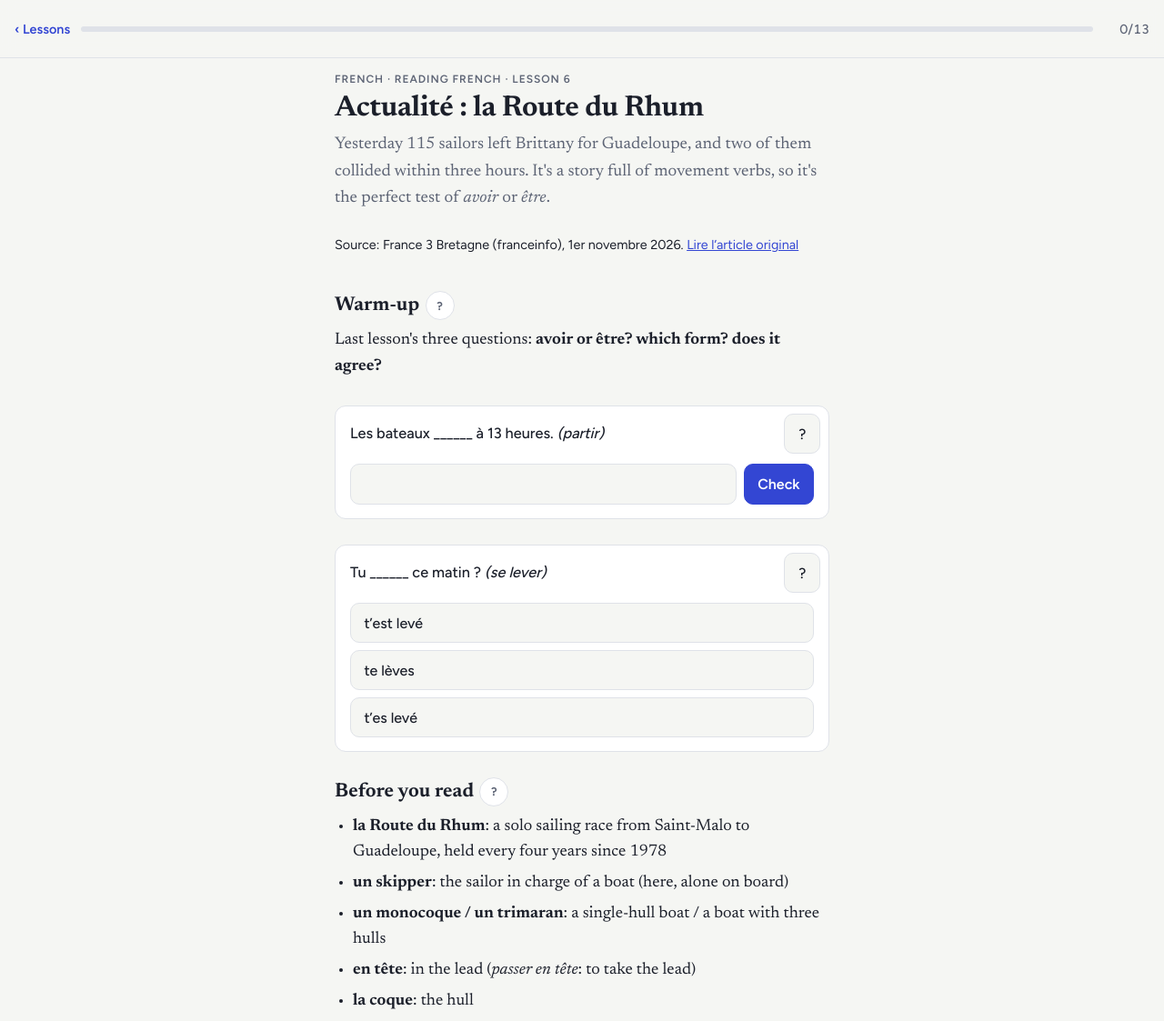
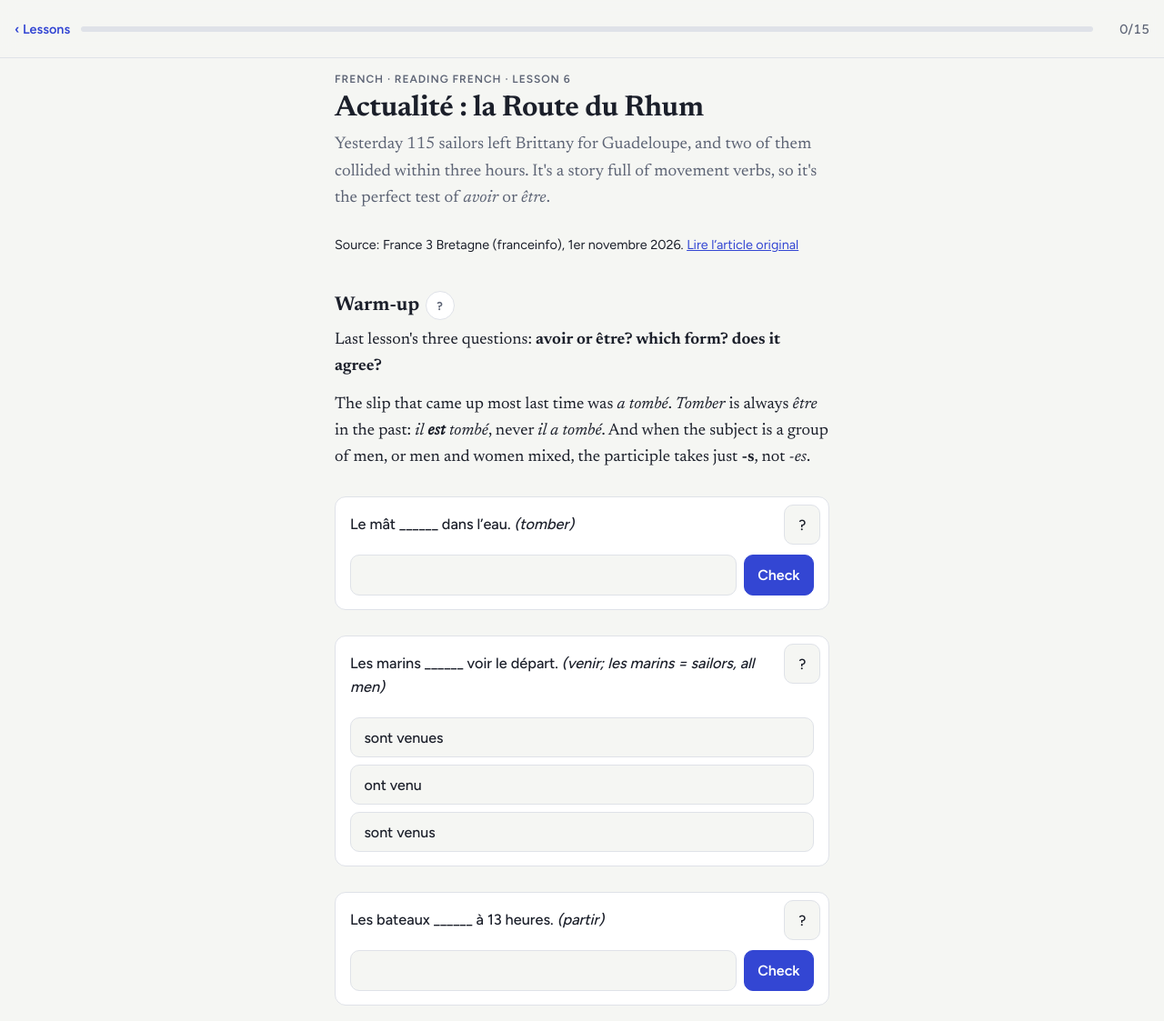
Before and after one commit to fbardolph/learn, a plain HTML site: page content/languages/french/reading/lessons/06-route-du-rhum.html in a window 1280 px wide. Shown: the top 1123 px of the page at 91% size. Drawn offline with nearby package versions, Linux system fonts and the light colour scheme.

Commit message:
Update lessons 2026-11-05

```diff
--- a/content/languages/french/reading/lessons/06-route-du-rhum.html
+++ b/content/languages/french/reading/lessons/06-route-du-rhum.html
@@ -38,7 +38,20 @@
   <section>
     <h2>Warm-up</h2>
     <p>Last lesson's three questions: <strong>avoir or être? which form? does it agree?</strong></p>
+    <p>The slip that came up most last time was <em>a tombé</em>. <em>Tomber</em> is always <em>être</em> in the past: <em>il <strong>est</strong> tombé</em>, never <em>il a tombé</em>. And when the subject is a group of men, or men and women mixed, the participle takes just <strong>-s</strong>, not <em>-es</em>.</p>
   </section>
+
+  <div class="q" data-id="q14" data-type="text" data-answer="est tombé|le mât est tombé">
+    <p>Le mât ______ dans l’eau. <em>(tomber)</em></p>
+    <div class="explain"><strong>est tombé</strong>. <em>rester ↔ tomber</em> is on the list, so <em>être</em>. <em>Le mât</em> (the mast) is masculine singular, so the participle stays bare: <em>tombé</em>.</div>
+  </div>
+  <div class="q" data-id="q15" data-type="mcq">
+    <p>Les marins ______ voir le départ. <em>(venir; les marins = sailors, all men)</em></p>
+    <button>sont venues</button>
+    <button>ont venu</button>
+    <button data-correct>sont venus</button>
+    <div class="explain"><strong>sont venus</strong>. <em>aller ↔ venir</em>, so <em>être</em>. Masculine plural takes <strong>-s</strong> only. <em>-es</em> is only for a group that is all women: <em>les navigatrices sont venu<strong>es</strong></em>.</div>
+  </div>
 
   <div class="q" data-id="q1" data-type="text" data-answer="sont partis|les bateaux sont partis">
     <p>Les bateaux ______ à 13 heures. <em>(partir)</em></p>
```
Also changed, not shown: cards.json (+1 -1 lines), content/computing/llms/inference/index.html (+3 -2 lines), content/computing/llms/using-llms/index.html (+4 -3 lines), content/languages/french/reading/lessons/07-les-velos-de-paris.html (+4 -0 lines).
